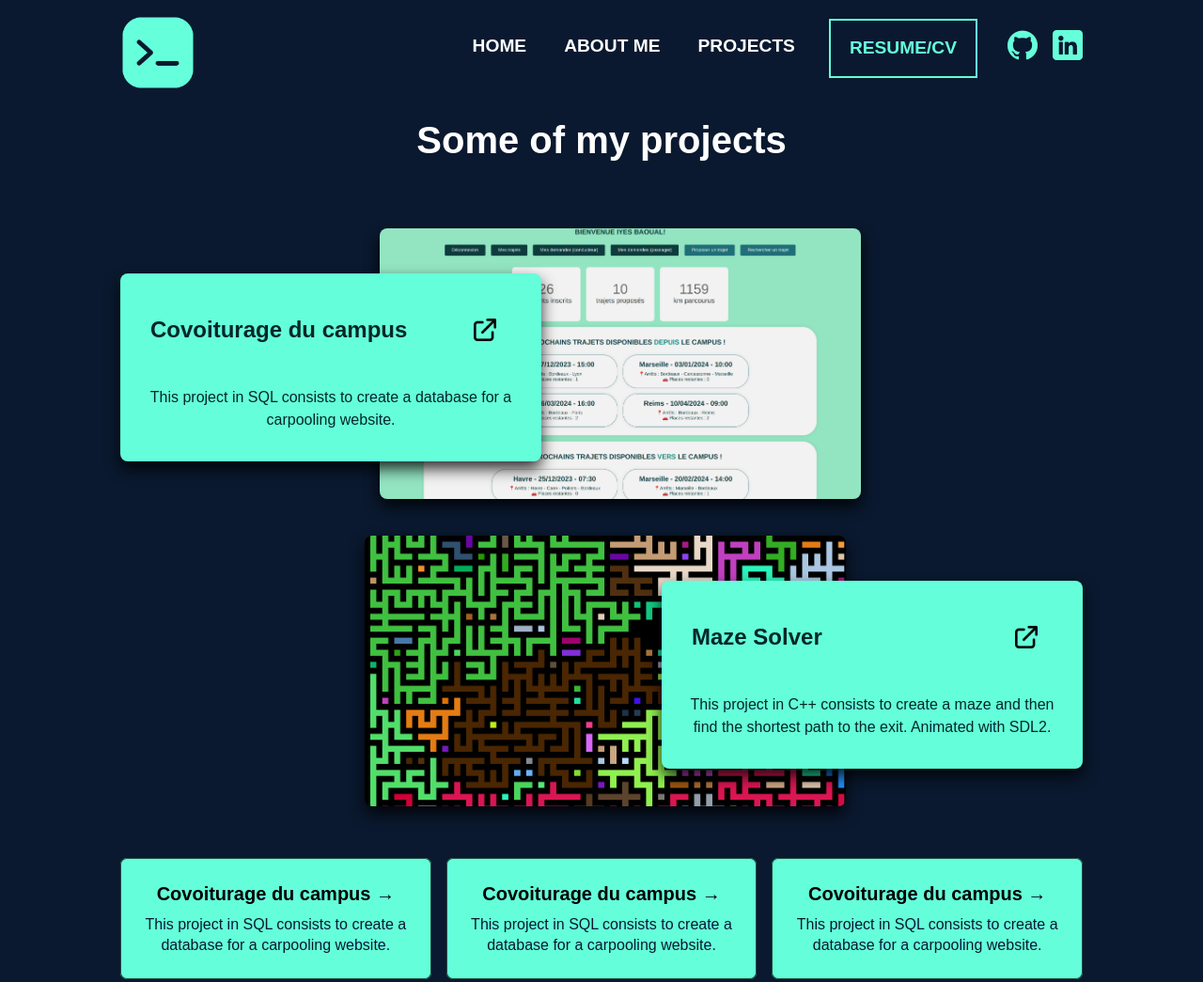
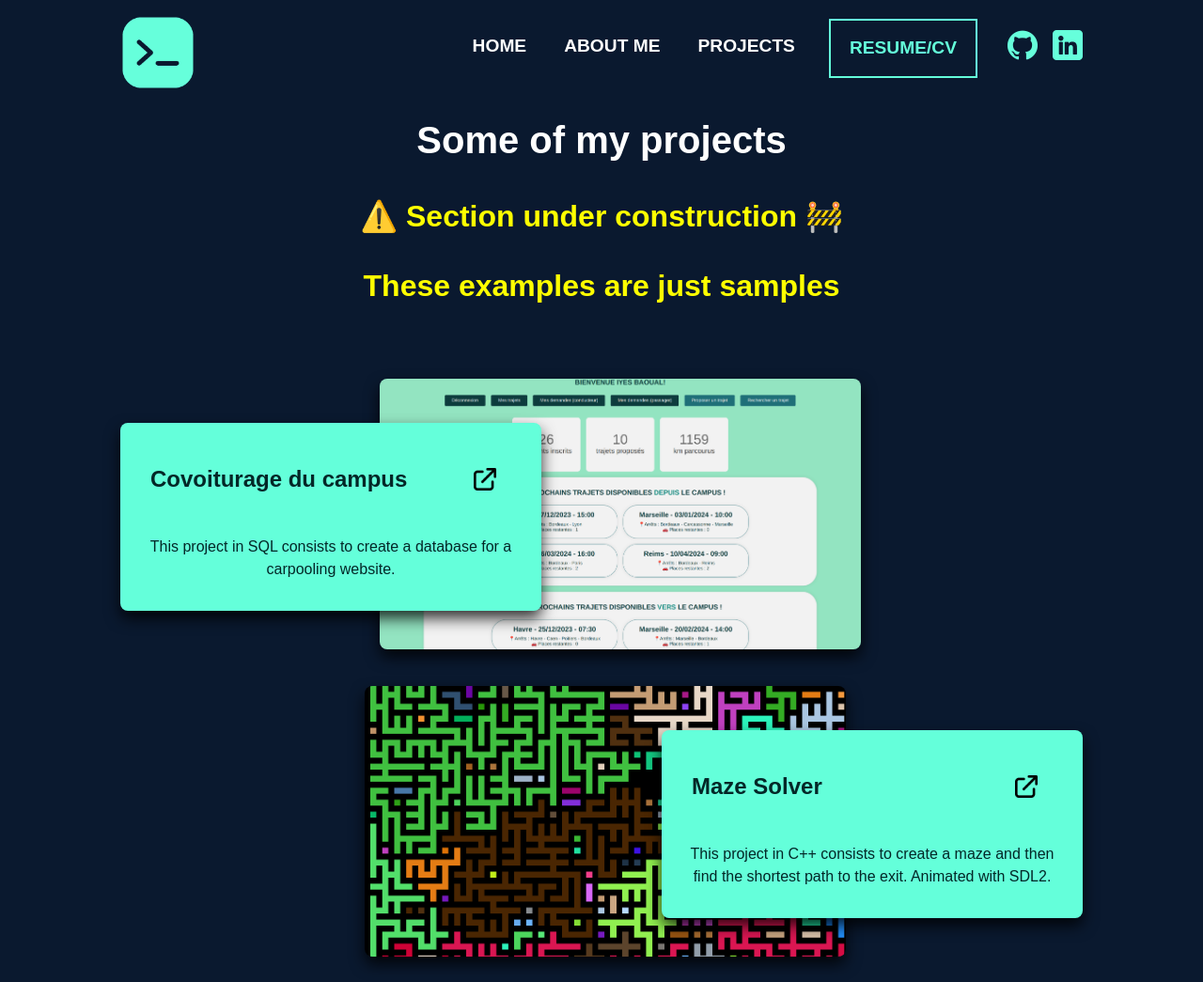
Before and after one commit to RomainPierre7/Portfolio, an Astro site: page /Portfolio/projects in a window 1280 px wide. Shown: the top 1045 px of the page at 94% size. Built offline with nearby package versions, Linux system fonts and the light colour scheme; Astro itself is replaced by a stand-in of ours.

Commit message:
project sample

```diff
--- a/src/pages/projects.astro
+++ b/src/pages/projects.astro
@@ -14,6 +14,8 @@ let i = 0
 
 <BaseLayout pageTitle={pageTitle}>
     <h1>Some of my projects</h1>
+    <h2>⚠️ Section under construction 🚧</h2>
+    <h2>These examples are just samples</h2>
     <div class="container">
         <div class="project-cards">
             <ul>
@@ -60,6 +62,17 @@ let i = 0
 </BaseLayout>
 
 <style>
+    h2 {
+        font-size: 2rem;
+        font-weight: 700;
+        color: yellow;h2 {
+        font-size: 2rem;
+        font-weight: 700;
+        color: yellow;
+    }
+        text-align: center;
+    }
+
     .container {
         width: 80%;
         margin: auto auto;
```
